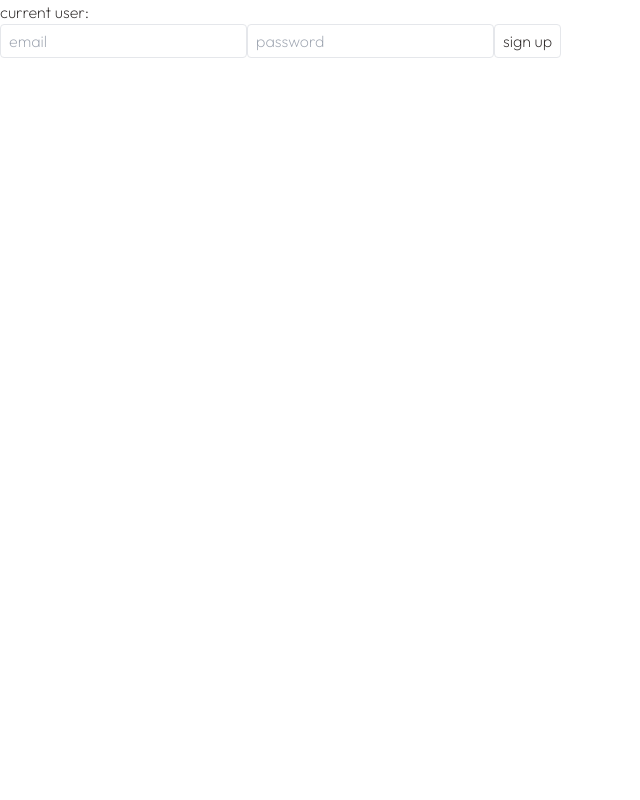
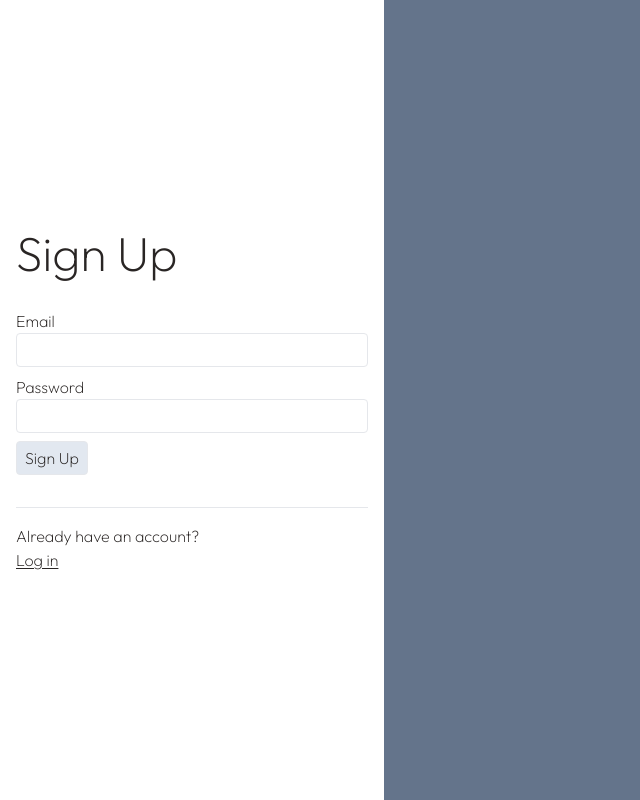
Before and after one commit to dannygrimmig/feed-app, a React (Create React App) app: page /profile in a window 1280 px wide. Shown: the whole page, without its empty margins (0-640 px from the left). Built offline with nearby package versions, Linux system fonts and the light colour scheme; no server answers.

Commit message:
logout, react router updates

```diff
--- a/src/App.js
+++ b/src/App.js
@@ -5,10 +5,11 @@ import { myContext } from "./contexts/AppContext";
 import { Home } from "./pages/Home/Home";
 import { ROUTES } from "./constants/routes";
 import { LogIn } from "./pages/Login/Login";
+import { UseAuth } from "./contexts/AuthContext";
 
 function App() {
-  const { currentChef } = React.useContext(myContext);
-  return !!currentChef ? LoggedInApp() : NotLoggedInApp();
+  const { currentUser } = UseAuth();
+  return !!currentUser ? LoggedInApp() : NotLoggedInApp();
 }
 
 function LoggedInApp() {
--- a/src/components/NavBar/NavBar.js
+++ b/src/components/NavBar/NavBar.js
@@ -4,10 +4,20 @@ import NightsStayIcon from "@mui/icons-material/NightsStay";
 import LightModeIcon from "@mui/icons-material/LightMode";
 import { ShadowBox } from "../ShadowBox/ShadowBox";
 import LocalDiningIcon from "@mui/icons-material/LocalDining";
+import { UseAuth } from "../../contexts/AuthContext";
 
 export function NavBar(props) {
   // imported
   const { routes, darkMode, setDarkMode, activeSlug, setActiveSlug } = props;
+  const { logOut } = UseAuth();
+
+  async function handleLogOut() {
+    try {
+      await logOut();
+    } catch {
+      console.log("failed to logout");
+    }
+  }
 
   return (
     <ShadowBox
@@ -37,11 +47,14 @@ export function NavBar(props) {
           </div>
         </div>
 
-        <div
-          className="cursor-pointer hover:scale-125 transition"
-          onClick={() => setDarkMode(!darkMode)}
-        >
-          {darkMode ? <LightModeIcon /> : <NightsStayIcon />}
+        <div className="flex gap-2 items-center">
+          <div
+            className="cursor-pointer hover:scale-125 transition"
+            onClick={() => setDarkMode(!darkMode)}
+          >
+            {darkMode ? <LightModeIcon /> : <NightsStayIcon />}
+          </div>
+          <button onClick={() => handleLogOut()}>log out</button>
         </div>
       </div>
     </ShadowBox>
--- a/src/contexts/AuthContext.js
+++ b/src/contexts/AuthContext.js
@@ -19,9 +19,14 @@ export function AuthProvider({ children }) {
     return unsubscribe;
   }, []);
 
+  function logOut() {
+    return auth.signOut();
+  }
+
   const value = {
     currentUser,
     setCurrentUser,
+    logOut,
   };
 
   return (
--- a/src/pages/Login/Login.js
+++ b/src/pages/Login/Login.js
@@ -2,16 +2,24 @@ import * as React from "react";
 import { UseAuth } from "../../contexts/AuthContext";
 import { createUserWithEmailAndPassword } from "@firebase/auth";
 import { auth } from "../../firebase";
+import { useNavigate } from "react-router-dom";
 
 export function LogIn() {
   // imported
-  const { currentUser, setCurrentUser } = UseAuth();
+  const { setCurrentUser } = UseAuth();
+  const navigate = useNavigate();
 
   // managed
   const emailRef = React.useRef();
   const passwordRef = React.useRef();
+
   const [alert, setAlert] = React.useState();
   const [isLoading, setIsLoading] = React.useState(false);
+
+  const [isLogIn, setIsLogIn] = React.useState(false);
+
+  // derived
+  const actionText = isLogIn ? "Log In" : "Sign Up";
 
   async function handleSubmit(e) {
     e.preventDefault();
@@ -23,42 +31,64 @@ export function LogIn() {
 
     createUserWithEmailAndPassword(auth, email, password)
       .then((userCredential) => {
+        navigate("/");
         setCurrentUser(userCredential.user);
         setIsLoading(false);
       })
       .catch((error) => {
-        const errorCode = error.code;
-        setAlert(errorCode);
+        setAlert(error.code);
         setIsLoading(false);
       });
   }
 
   return (
+    <div className="grid sm:grid-cols-10 min-h-screen">
+      <div className="sm:col-span-5 lg:col-span-3 flex flex-col gap-8 justify-center px-4">
+        <h1 className="text-5xl">{actionText}</h1>
+
+        <form className="flex flex-col gap-2" onSubmit={handleSubmit}>
+          {!!alert && <p className="px-2 py-1 bg-red-400 rounded">{alert}</p>}
+
           <div>
-      {<p>current user: {!!currentUser && currentUser.email}</p>}
-      <form className="gap-4" onSubmit={handleSubmit}>
+            <p>Email</p>
             <input
               ref={emailRef}
               type="text"
-          placeholder="email"
-          className="border rounded px-2 py-1"
+              className="border rounded px-2 py-1 w-full"
             />
+          </div>
+
+          <div>
+            <p>Password</p>
             <input
               ref={passwordRef}
               type="password"
-          placeholder="password"
-          className="border rounded px-2 py-1"
+              className="border rounded px-2 py-1 w-full"
             />
+          </div>
+
           <button
             type="submit"
             disabled={isLoading}
-          className="border rounded px-2 py-1"
+            className="block border rounded px-2 py-1 w-max bg-slate-200"
           >
-          sign up
+            {actionText}
           </button>
+        </form>
 
-        {!!alert && <p className="px-2 py-1 bg-red-400 rounded">{alert}</p>}
-      </form>
+        <div className="pt-4 border-t">
+          <p>{isLogIn ? "Don't have" : "Already have"} an account?</p>
+
+          <button
+            onClick={() => setIsLogIn(!isLogIn)}
+            className="p-0 m-0 underline w-max decoration-1 underline-offset-2"
+          >
+            {isLogIn ? "Create an account" : "Log in"}
+          </button>
+        </div>
+      </div>
+
+      <div className="bg-slate-500 sm:col-span-5 lg:col-span-7"></div>
     </div>
   );
 }
--- a/src/pages/Profile/Profile.js
+++ b/src/pages/Profile/Profile.js
@@ -1,24 +1,25 @@
 import * as React from "react";
 import { getRecipesByUserId } from "../../api/getRecipes";
 import { RecipeGrid } from "../../components/RecipeGrid/RecipeGrid";
-import { myContext } from "../../contexts/AppContext";
+import { UseAuth } from "../../contexts/AuthContext";
 
 export function Profile() {
   //imported
-  const { currentChef } = React.useContext(myContext);
+  const { currentUser } = UseAuth();
 
   //derived
-  const displayedRecipes = getRecipesByUserId(currentChef);
+  const displayedRecipes = getRecipesByUserId(currentUser.email);
 
   return (
     <div>
-      {!!displayedRecipes ? (
+      <h1>{currentUser.email}</h1>
+      {!!displayedRecipes && displayedRecipes.length > 0 ? (
         <RecipeGrid
           recipes={displayedRecipes}
           className={"md:grid-cols-2 lg:grid-cols-3"}
         />
       ) : (
-        <p>Loading</p>
+        <p>no recipes</p>
       )}
     </div>
   );
```
Lines whose indentation alone changed are shown as unchanged.
